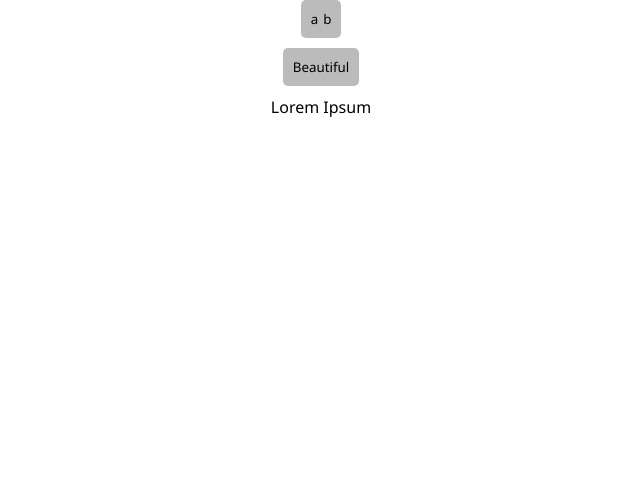
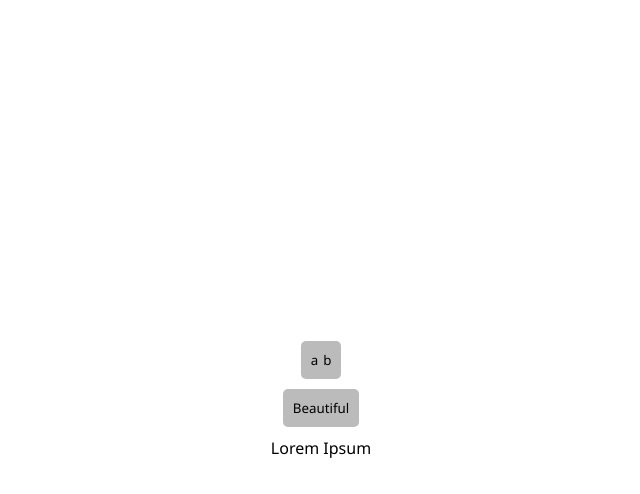
Before and after one commit to brunojunqueira/responsive-layout, a React (Create React App) app: page / in a window 1280 px wide. Shown: the top 494 px of the page, without its empty margins (319-959 px from the left). Built offline with nearby package versions, Linux system fonts and the light colour scheme.

Commit message:
3 files modified

```diff
--- a/App.tsx
+++ b/App.tsx
@@ -8,8 +8,9 @@ export default function App() {
     <Page
       title="Teste de página"
       iconSrc="https://www.google.com/images/branding/googleg/1x/googleg_standard_color_128dp.png"
-      alignItems="center"
-      gap='10px'
+      height="100vh"
+      gap="10px"
+      flex
     >
       <Button>
         <Text>a</Text>
--- a/package.json
+++ b/package.json
@@ -10,7 +10,8 @@
     "react": "^18.1.0",
     "react-dom": "^18.1.0",
     "react-router": "^6.4.3",
-    "react-router-dom": "^6.4.3"
+    "react-router-dom": "^6.4.3",
+    "sass": "^1.56.1"
   },
   "scripts": {
     "start": "react-scripts start",
--- a/style/shortcuts/_displays.scss
+++ b/style/shortcuts/_displays.scss
@@ -1,36 +1,31 @@
 .flex {
   display: flex !important;
-  align-items: center;
-  justify-content: center;
+  align-items: center !important;
+  justify-content: center !important;
 }
 
 .flexInline {
   display: inline-flex !important;
-  align-items: center;
-  justify-content: center;
+  align-items: center !important;
+  justify-content: center !important;
 }
 
 .flexColumn {
-  display: flex;
+  display: flex !important;
   flex-direction: column !important;
-  align-items: center;
-  justify-content: center;
 }
 
 .justifyBetween {
-  display: flex;
-  align-items: center;
+  display: flex !important;
   justify-content: space-between !important;
 }
 
 .justifyAround {
-  display: flex;
-  align-items: center;
+  display: flex !important;
   justify-content: space-around !important;
 }
 
 .justifyEvenly {
-  display: flex;
-  align-items: center;
+  display: flex !important;
   justify-content: space-evenly !important;
 }
```
